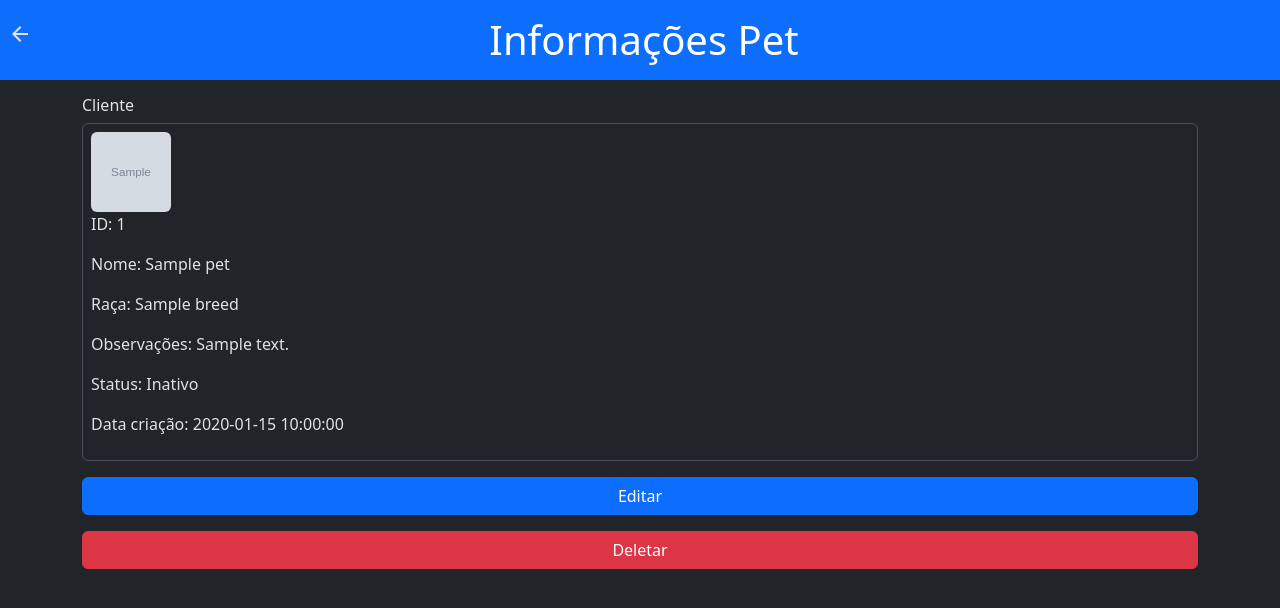
After one commit to paricardo/PETSHOP, a Flask app: template src/templates/pet/info_pet.html in a window 1280 px wide. The commit adds this page. Shown: the top 608 px of the page. Run offline with Flask 3, Linux system fonts and the light colour scheme; the template is opened without the code that fills it: most values are stand-ins (such as "Sample title", 1, 10 or a date in 2020); grey boxes marked "Sample" are stand-in pictures; parts of the project's set-up code (start-up, migrations or seed data) failed here and were passed over.

Commit message:
create route pet edit and add

```diff
--- a/src/services/pet_service.py
+++ b/src/services/pet_service.py
@@ -22,11 +22,13 @@ class PetService:
             return {"message": "Pet não encontrado!!!", "status": False}
 
         pet = {
+            "id": pet_id.id,
             "name": pet_id.name,
             "breed": pet_id.breed,
             "notes": pet_id.notes,
             "is_active": pet_id.is_active,
-            "customer_id": pet_id.customer_id_id
+            "created_at": pet_id.created_at,
+            "photo": pet_id.photo,
         }
 
         return pet
--- /dev/null
+++ b/src/templates/pet/info_pet.html
@@ -0,0 +1,236 @@
+<!DOCTYPE html>
+<html lang="en">
+<head>
+    <meta charset="UTF-8">
+    <meta name="viewport" content="width=device-width, initial-scale=1.0">
+    <link rel="stylesheet" href="../../static/css/bootstrap.min.css">
+    <title>Info Pet</title>
+</head>
+<body data-bs-theme="dark">
+    <header class="container-fluid bg-primary d-flex justify-content-between p-2 pt-3">
+        <div class="mt-1">
+            <a onclick="window.history.back()" href="#">
+                <img src="../../static/icons/retorno.svg" alt="retornar">
+            </a>
+        </div>
+        <div>
+            <h1 class="text-white">Informações Pet</h1>
+        </div>
+
+        <div class="mx-2"></div>
+    </header>
+
+    <main class="container">
+
+        <h6 class="mt-3 ">Cliente</h6>
+        <div id="infoPet" class="border rounded p-2">
+            <img
+                class="rounded"
+                style="width: 80px; height: 80px;"
+                src="{{ url_for('static', filename='uploads/' + pet.photo) }}"
+                alt="{{ pet.name }}">
+
+            <p>ID: {{pet.id}}</p>
+            <p>Nome: {{pet.name}}</p>
+            <p>Raça: {{pet.breed}}</p>
+            <p>Observações: {{pet.notes}}</p>
+            {% if pet.is_active == True %}
+                <p>Status: Ativo</p>
+            {% else %}
+                <p>Status: Inativo</p>
+            {% endif %}
+            <p>Data criação: {{pet.created_at}}</p>
+        </div>
+
+        <button
+            type="button"
+            class="btn btn-primary w-100 mt-3"
+            data-bs-toggle="modal"
+            data-bs-target="#editPet">
+
+            Editar
+
+        </button>
+
+
+        <button
+            type="button"
+            class="btn btn-danger w-100 mt-3"
+            data-bs-toggle="modal"
+            data-bs-target="#confirmDelete">
+            Deletar
+        </button>
+
+    </main>
+
+
+        <!-- Modal Cliente -->
+    <div class="modal fade" id="editPet" tabindex="-1" aria-hidden="true">
+
+        <div class="modal-dialog modal-lg">
+
+            <div class="modal-content">
+
+                <!-- Cabeçalho -->
+                <div class="modal-header">
+
+                    <h5 class="modal-title">
+                        Editar Pet
+                    </h5>
+
+                    <button
+                        type="button"
+                        class="btn-close"
+                        data-bs-dismiss="modal"
+                        aria-label="Fechar">
+                    </button>
+
+                </div>
+
+
+                <!-- Corpo -->
+                <div class="modal-body">
+
+                    <form action="{{ url_for('pet.update', id_pet=pet.id) }}" method="post">
+
+                        <input
+                            type="file"
+                            name="photo"
+                            accept="image/*">
+
+                        <!-- Nome -->
+                        <div class="mb-3">
+
+                            <label class="form-label">
+                                Nome
+                            </label>
+
+                            <input
+                                type="text"
+                                class="form-control"
+                                name="name"
+                                value="{{pet.name}}">
+
+                        </div>
+
+
+
+                        <!-- Raça -->
+                        <div class="mb-3">
+
+                            <label class="form-label">
+                                Raça
+                            </label>
+
+                            <input
+                                type="text"
+                                class="form-control"
+                                name="breed"
+                                placeholder="Pitbull"
+                                value="{{pet.breed}}">
+
+                        </div>
+
+                        <!-- Notas -->
+                        <div class="mb-3">
+
+                            <label class="form-label">
+                                Notas
+                            </label>
+
+                            <textarea
+                                class="form-control"
+                                name="notes"
+                                rows="4"
+                                value="{{pet.notes}}">
+                            </textarea>
+
+                        </div>
+
+                            <!-- Rodapé -->
+                            <div class="modal-footer">
+
+                                <button
+                                    type="button"
+                                    class="btn btn-secondary"
+                                    data-bs-dismiss="modal">
+
+                                    Cancelar
+
+                                </button>
+
+
+                                <button
+                                    type="submit"
+                                    class="btn btn-primary">
+
+                                    Salvar Pet
+
+                                </button>
+
+                            </div>
+
+
+                    </form>
+
+
+                </div>
+
+
+            </div>
+
+        </div>
+
+    </div>
+
+
+    <div class="modal fade" id="confirmDelete" tabindex="-1" aria-hidden="true">
+        <div class="modal-dialog">
+            <div class="modal-content">
+
+                <div class="modal-header">
+                    <h5 class="modal-title">Confirmar exclusão</h5>
+
+                    <button
+                        type="button"
+                        class="btn-close"
+                        data-bs-dismiss="modal">
+                    </button>
+                </div>
+
+                <div class="modal-body">
+                    Tem certeza que deseja excluir este cliente?
+                    <br><br>
+                    <strong>Essa ação não poderá ser desfeita.</strong>
+                </div>
+
+                <div class="modal-footer">
+
+                    <button
+                        type="button"
+                        class="btn btn-secondary"
+                        data-bs-dismiss="modal">
+                        Cancelar
+                    </button>
+
+                    <form method="post"
+                        action="{{ url_for('pet.delete', id_pet=pet.id) }}">
+
+                        <button
+                            type="submit"
+                            class="btn btn-danger">
+                            Sim, excluir
+                        </button>
+
+                    </form>
+
+                </div>
+
+            </div>
+        </div>
+    </div>
+
+
+    <script src="../../static/js/bootstrap.bundle.min.js"></script>
+</body>
+</html>
```
Also changed, not shown: src/routes/pet_route.py (+11 -18 lines), src/templates/customer/info_customer.html (+1 -21 lines).
